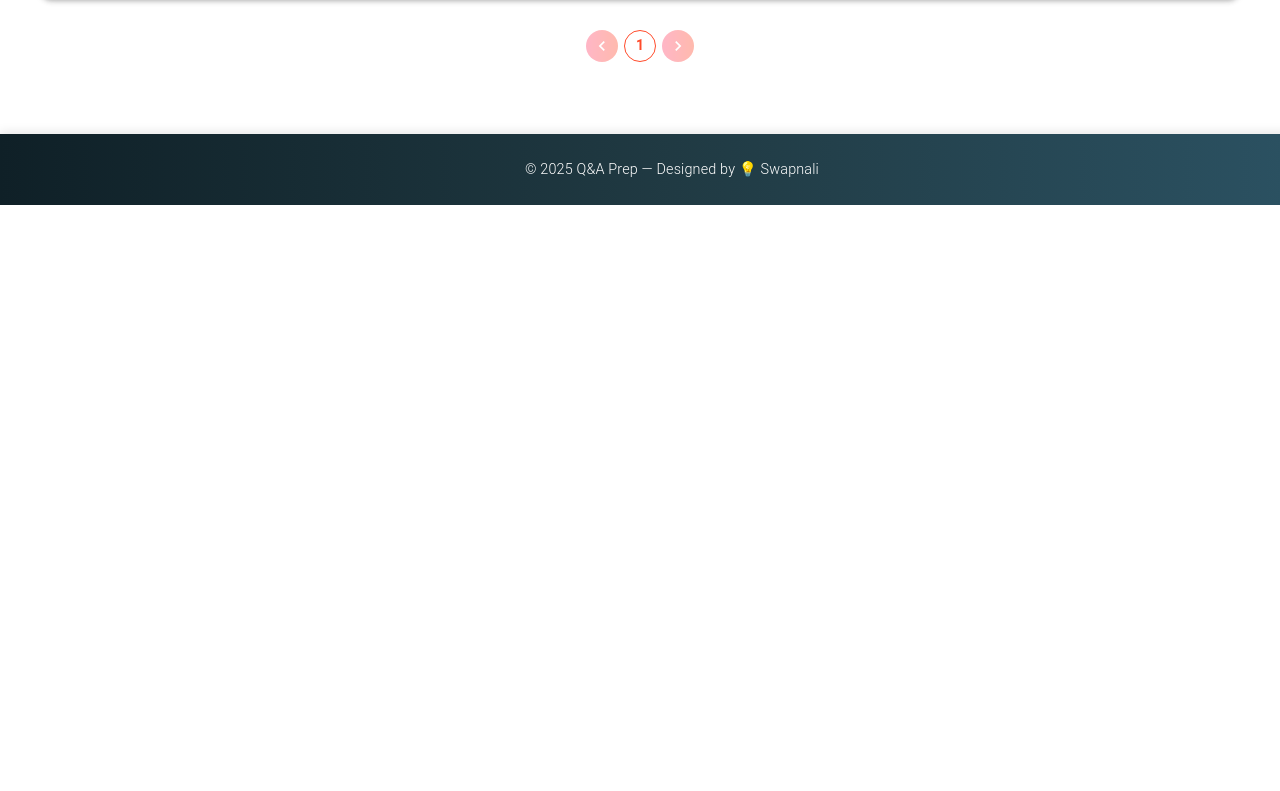
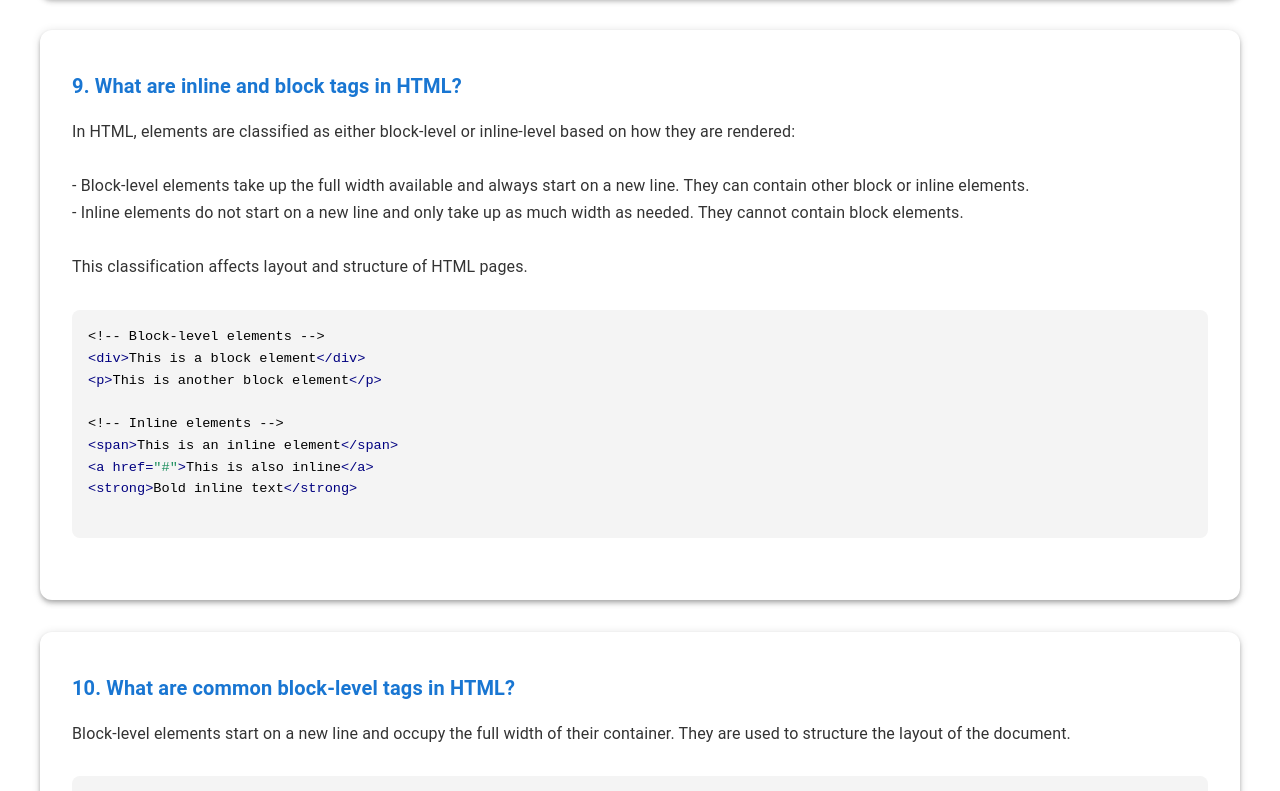
Before and after one commit to swapnalinikumbh/Q-AGuide, a React (Vite) app: page /html in a window 1280 px wide. Shown: the part 3049-3840 px from the top of the page. Before the commit the page ends 3254 px from the top, so only its background shows below. Built offline with nearby package versions, Linux system fonts and the light colour scheme.

Commit message:
new q of html

```diff
--- a/src/data/htmlData.js
+++ b/src/data/htmlData.js
@@ -32,7 +32,7 @@ const htmlData = [
   },
   {
     id: 6,
-    question:`can div behave like a span using display: inline? `,
+    question: `can div behave like a span using display: inline? `,
     answer: `Yes, by setting \`display: inline\` in CSS, a <div> can behave like a <span>, allowing it to flow inline with text and not start on a new line. `,
     example: `div.inline-style {\n  display: inline;\n}`,
   },
@@ -49,5 +49,82 @@ const htmlData = [
     answer: `While not technically required, \`src\` is essential to load the image, and \`alt\` is recommended for accessibility. Other optional attributes include: width, height, title, loading, decoding, sizes, and srcset. `,
     example: `<img src="photo.jpg" alt="Profile photo" width="200" height="200" loading="lazy">`,
   },
+  {
+    id: 9,
+    question: `What are inline and block tags in HTML?`,
+    answer: `In HTML, elements are classified as either block-level or inline-level based on how they are rendered:
+
+- Block-level elements take up the full width available and always start on a new line. They can contain other block or inline elements.
+- Inline elements do not start on a new line and only take up as much width as needed. They cannot contain block elements.
+
+This classification affects layout and structure of HTML pages.`,
+    example: `<!-- Block-level elements -->
+<div>This is a block element</div>
+<p>This is another block element</p>
+
+<!-- Inline elements -->
+<span>This is an inline element</span>
+<a href="#">This is also inline</a>
+<strong>Bold inline text</strong>
+  `,
+  },
+  {
+    id: 10,
+    question: `What are common block-level tags in HTML?`,
+    answer: `Block-level elements start on a new line and occupy the full width of their container. They are used to structure the layout of the document.`,
+    example: `<address>     <!-- Contact information -->
+<article>     <!-- Independent, self-contained content -->
+<aside>       <!-- Sidebar or content indirectly related -->
+<blockquote>  <!-- Quoted block of text -->
+<div>         <!-- Generic container -->
+<dl>          <!-- Description list -->
+<fieldset>    <!-- Group related form elements -->
+<footer>      <!-- Footer section -->
+<form>        <!-- HTML form -->
+<h1> to <h6>  <!-- Headings -->
+<header>      <!-- Header section -->
+<hr>          <!-- Horizontal rule -->
+<li>          <!-- List item -->
+<main>        <!-- Main content -->
+<nav>         <!-- Navigation links -->
+<ol>          <!-- Ordered list -->
+<p>           <!-- Paragraph -->
+<pre>         <!-- Preformatted text -->
+<section>     <!-- Section of document -->
+<table>       <!-- Table -->
+<ul>          <!-- Unordered list -->
+<video>       <!-- Video player -->
+  `,
+  },
+  {
+    id: 11,
+    question: `What are common inline-level tags in HTML?`,
+    answer: `Inline elements do not start on a new line and take up only as much width as necessary. They are typically used inside block elements to style or format small parts of text or content.`,
+    example: `<a>           <!-- Hyperlink -->
+<abbr>        <!-- Abbreviation -->
+<b>           <!-- Bold text -->
+<br>          <!-- Line break -->
+<button>      <!-- Clickable button -->
+<cite>        <!-- Citation -->
+<code>        <!-- Inline code -->
+<em>          <!-- Emphasized text -->
+<i>           <!-- Italic text -->
+<img>         <!-- Image -->
+<input>       <!-- Form input -->
+<label>       <!-- Label for input -->
+<mark>        <!-- Highlighted text -->
+<q>           <!-- Inline quotation -->
+<s>           <!-- Strikethrough -->
+<select>      <!-- Dropdown menu -->
+<small>       <!-- Smaller text -->
+<span>        <!-- Generic inline container -->
+<strong>      <!-- Important text -->
+<sub>         <!-- Subscript -->
+<sup>         <!-- Superscript -->
+<textarea>    <!-- Multi-line input -->
+<time>        <!-- Time/date -->
+<u>           <!-- Underlined text -->
+  `,
+  },
 ];
 export default htmlData;
```
